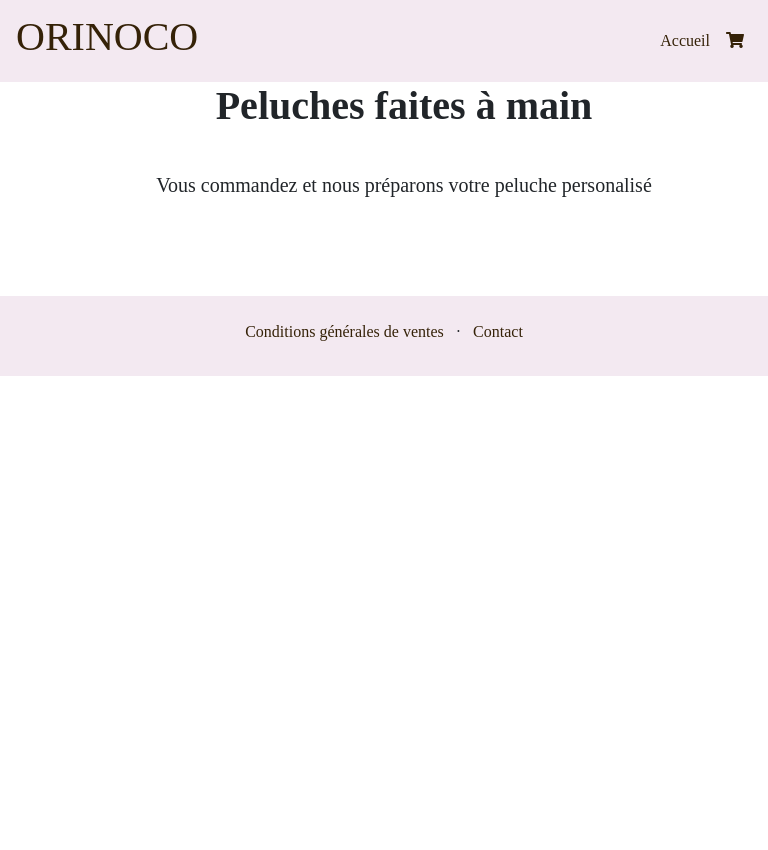
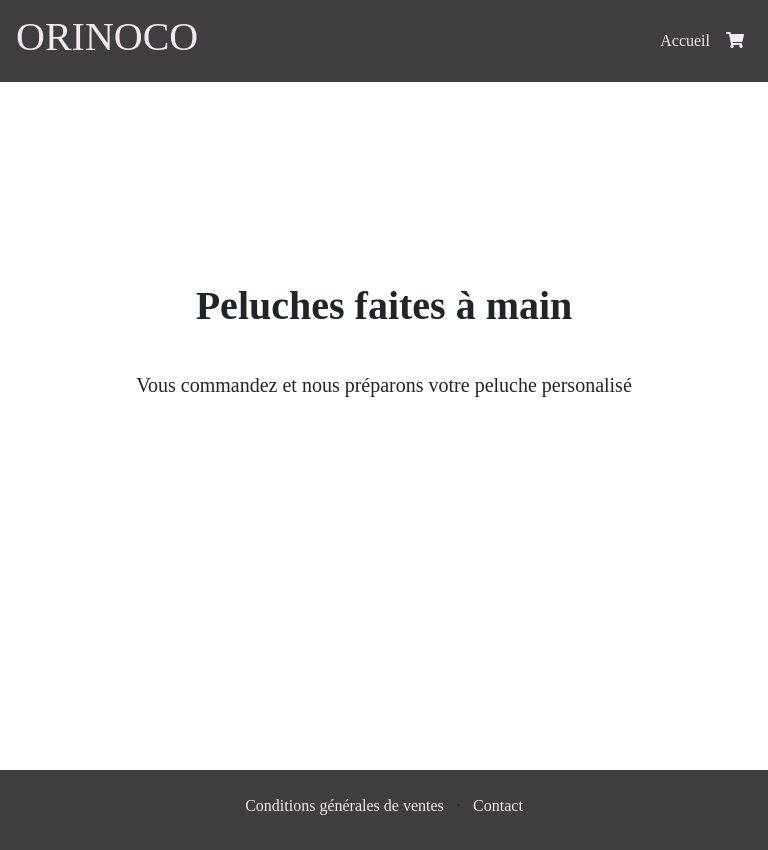
Before and after one commit to aggelikipeppa/Angeliki-PEPPA_5_20072021, a plain HTML site: page index.html in a window 768 px wide. Before the commit the page ends 800 px from the top, so only its background shows below. Drawn offline with nearby package versions, Linux system fonts and the light colour scheme; no server answers; a web font is replaced by a local one.

Commit message:
mise en page

```diff
--- a/js/panier.js
+++ b/js/panier.js
@@ -77,7 +77,7 @@ function addToCart(index) {
             articleLocalStorage.splice(index,1);
             localStorage.setItem("produit", JSON.stringify(articleLocalStorage));
 
-
+console.log(articleLocalStorage)
             articleName.remove();
             articleColor.remove();
             articleQuantity.remove();
--- a/style.css
+++ b/style.css
@@ -9,16 +9,30 @@ body{
 }
 
 header, footer {
-  background-color: #F3E9F1;
+  background-color: #413e40;
+
 }
 
 a {
   text-decoration: none;
-  color: #352208;
+  /*color: #352208;*/
+  color: #F3E9F1;
 }
 
-
-/*CSS de la page index */
+.footer-item {
+  display: grid;
+  grid-template-columns: repeat(2, 1fr);
+  text-align: center;
+}
+.footer-item a {
+  margin: 20px auto;
+}
+@media screen and (max-width: 768px) {
+  .footer-item {
+    grid-template-columns: 1fr;
+    margin: 0px auto;
+  }
+}
 
 .teddy-bear__bg {
   height: 50vh;
@@ -27,7 +41,7 @@ a {
   align-self: center;
 }
 .teddy-bear__bg__text-group {
-  margin: 0 20px;
+  margin: 200px 0px;
   text-align: center;
   width: 100%;
 }
@@ -44,18 +58,36 @@ a {
   text-align: center;
 }
 
+/*CSS de la page index */
 main .products-container .products {
-  display: flex;
-  justify-content: center;
   align-self: center;
   margin: 0 5%;
-  display: -ms-grid;
   display: grid;
   grid-template-columns: 1fr 1fr 1fr;
   grid-template-rows: 1fr 1fr;
   grid-gap: 30px;
   max-width: 1700px;
 }
+
+@media screen and (min-width: 768px) and (max-width: 1024px) {
+  main .products-container .products {
+    display: grid;
+    grid-template-columns: 1fr;
+    grid-template-rows: 1fr 1fr 1fr 1fr 1fr;
+  }
+}
+
+@media screen and (min-width: 375px) and (max-width: 768px) {
+  main .products-container .products {
+    display: grid;
+    grid-template-columns: 1fr;
+    grid-template-rows: 1fr 1fr 1fr 1fr 1fr;
+  }
+}
+
+
+
+
 
 main .products-container .products .product {
   position: relative;
@@ -64,7 +96,7 @@ main .products-container .products .product {
   justify-content: space-between;
   width: 100%;
   height: 100%;
-  background: #dd67ba;
+  background: #413e40;
   border-radius: 20px 20px 20px 20px;
   box-shadow: 0px 0px 10px 0px rgba(63, 63, 63, 0.49);
 }
@@ -78,7 +110,7 @@ main .products-container .products .product:hover {
 main .products-container .products .product-img {
   width: 100%;
   height: 100%;
-  background: #dd67ba;
+  background: #413e40;
   border-radius: 20px 20px 0 0;
 }
 
@@ -97,13 +129,22 @@ main .products-container .products .product-details {
   height: 20%;
   width: 100%;
   padding: 0 20px;
-  background: #dd67ba;
+  background: #413e40;
   display: flex;
   justify-content: space-between;
   font-size: 25px;
   border-radius: 0 0 20px 20px;
   color: #dee9f7;
 }
+
+@media screen and (min-width: 375px) and (max-width: 768px) {
+  main .products-container .products .product-details .product-title, .product-price {
+    font-size: medium;
+  }
+
+}
+
+
 
 
 /*Carte produit*/
```
